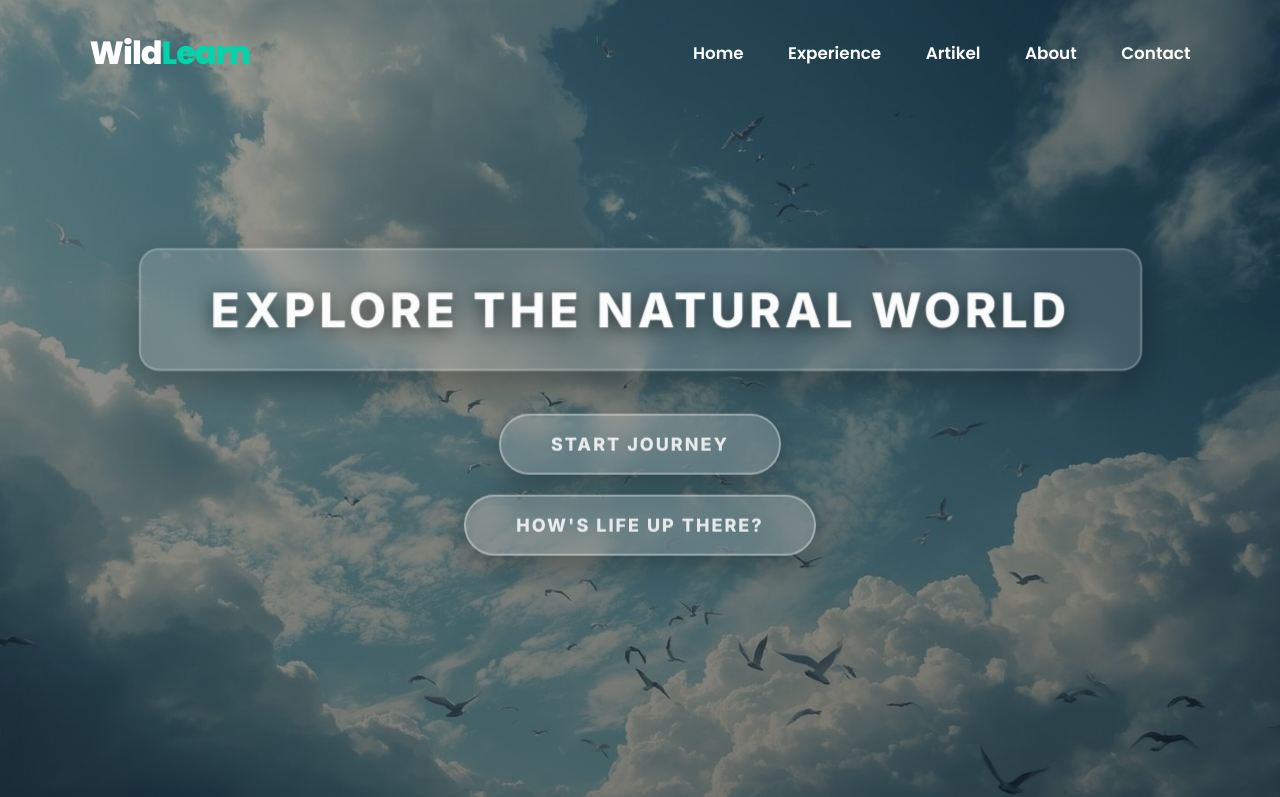
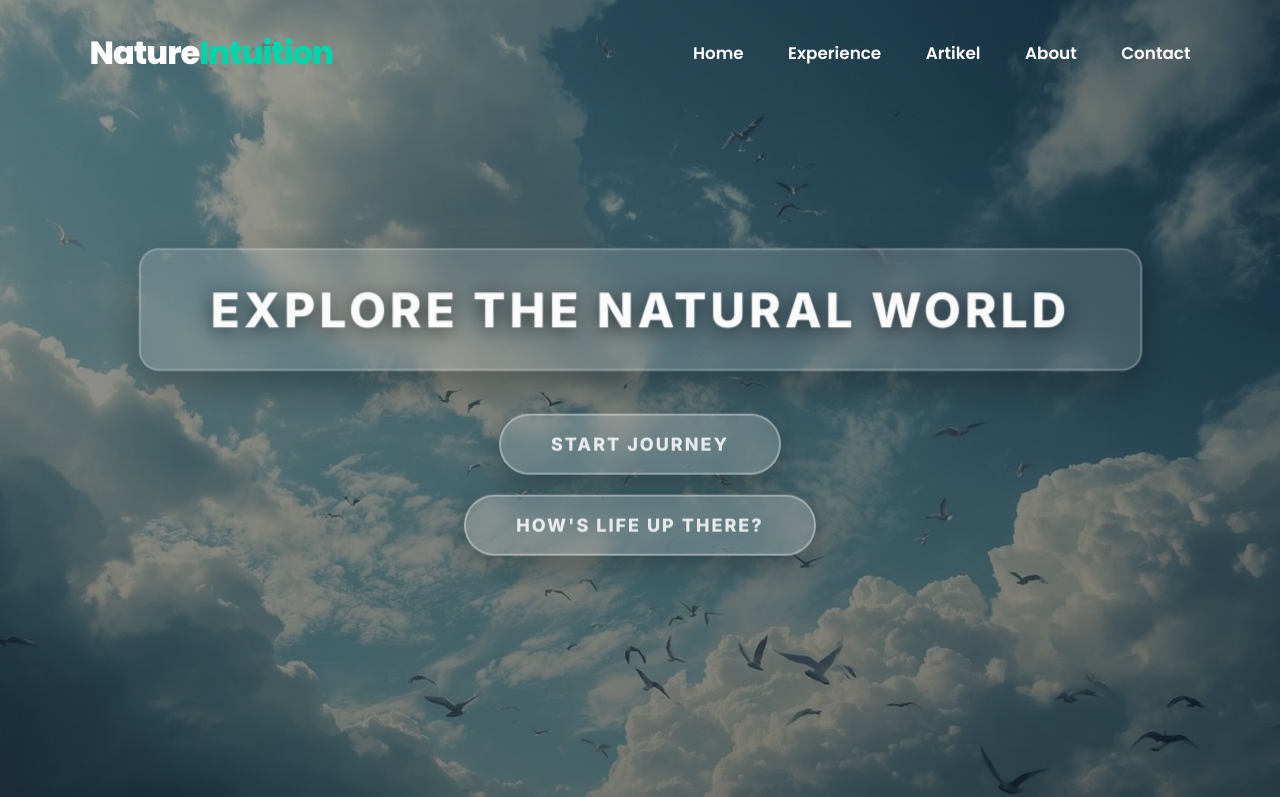
Before and after one commit to BIBO-OP/lombauniku, a plain HTML site: page New folder - Copy - Copy/masuk.html in a window 1280 px wide. Shown: the top 797 px of the page. Drawn offline with Linux system fonts and the light colour scheme.

Commit message:
Update masuk.html

```diff
--- a/New folder - Copy - Copy/masuk.html
+++ b/New folder - Copy - Copy/masuk.html
@@ -564,7 +564,7 @@
 
     <div id="page-container">
       <nav class="navbar" id="navbar">
-        <div class="logo">Wild<span>Learn</span></div>
+        <div class="logo">Nature<span>Intuition</span></div>
         <div class="nav-links" id="navLinks">
           <a href="index.html">Home</a>
           <a href="3in1.html">Experience</a>
```
